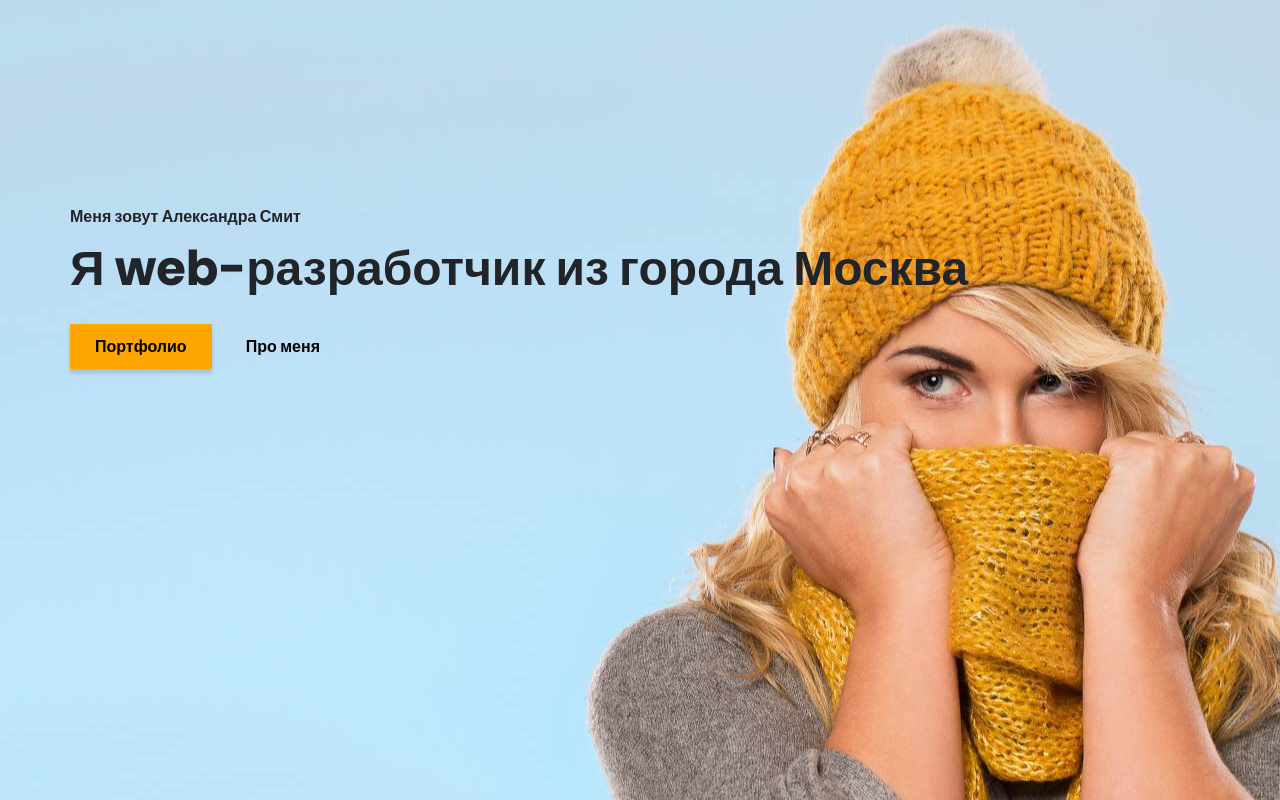
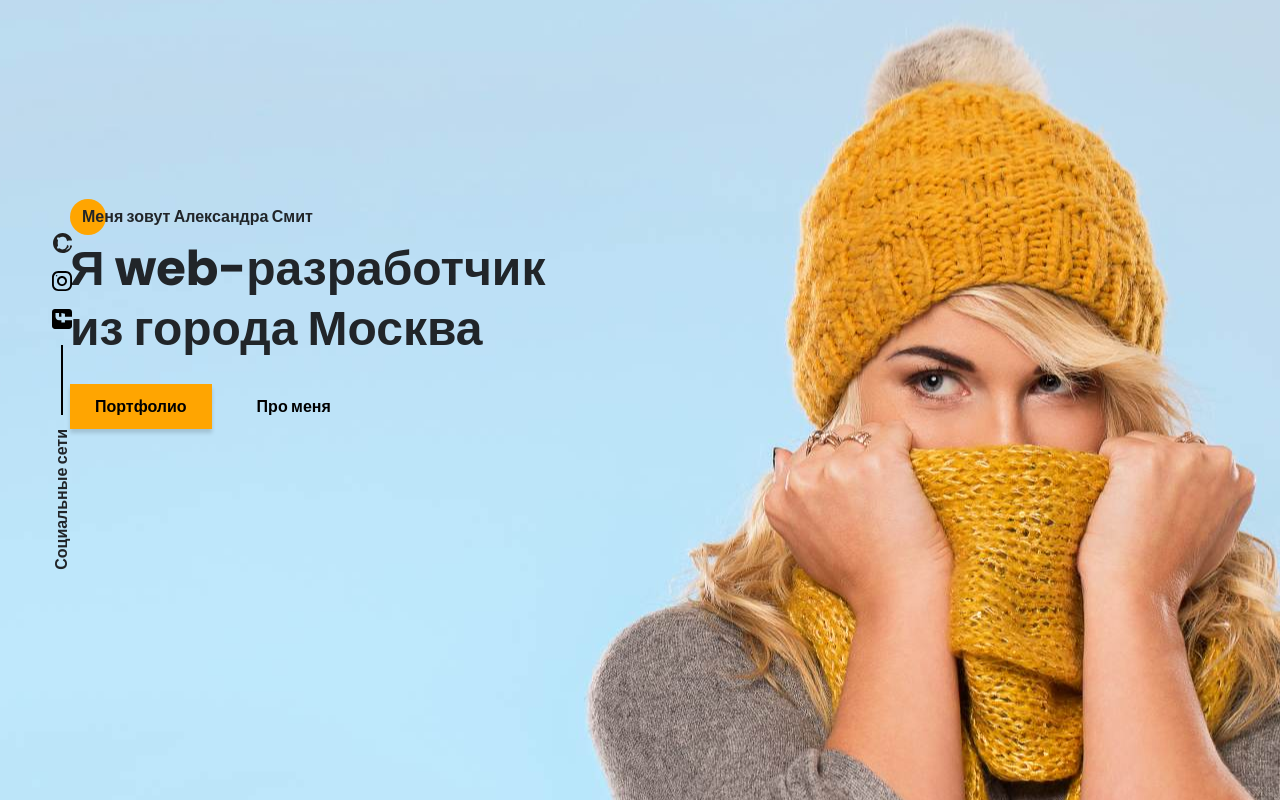
Before and after one commit to vrbdas/Portfolio, a website: page src/index.html in a window 1280 px wide. Drawn offline with nearby package versions, Linux system fonts and the light colour scheme; files that its build step writes are made by us from their sources; files whose address does not match are found by name.

Commit message:
31.01.2023_2

```diff
--- a/src/index.html
+++ b/src/index.html
@@ -30,13 +30,20 @@
 	<link rel="stylesheet" href="css/style.min.css">
 </head>
 <body>
+	<aside class="sidepanel">
+		<a href="#" class="sidepanel__link"><img src="icons/Github.svg" alt="github"></a>
+		<a href="#" class="sidepanel__link"><img src="icons/Instagram.svg" alt="instagram"></a>
+		<a href="#" class="sidepanel__link"><img src="icons/Facebook.svg" alt="facebook"></a>
+		<div class="sidepanel__divider"></div>
+		<div class="sidepanel__text">Социальные сети</div>
+	</aside>
 	<section class="promo">
 		<div class="container">
 			<div class="title title_fs16 promo__subtitle">Меня зовут Александра Смит</div>
 			<h1 class="title title_fs48 promo__title">Я web-разработчик из города Москва</h1>
 			<div class="promo__btns">
 				<a href="#" class="promo__link btn">Портфолио</a>
-				<a href="#" class="promo__link">Про меня</a>
+				<a href="#" class="promo__link btn btn_transparent">Про меня</a>
 			</div>
 		</div>
 	</section>
--- a/src/sass/base/_mixins.scss
+++ b/src/sass/base/_mixins.scss
@@ -0,0 +1,13 @@
+@mixin before_circle {
+	&:before {
+		content: '';
+		width: 36px;
+		height: 36px;
+		border-radius: 100%;
+		background: $main-color;
+		position: absolute;
+		z-index: -1;
+		left: 0;
+		top: -25%;
+	}
+}
--- a/src/sass/blocks/_buttons.scss
+++ b/src/sass/blocks/_buttons.scss
@@ -5,4 +5,8 @@
     display: flex;
     align-items: center;
     padding: 12px 25px;
+    &_transparent {
+        background: none;
+        box-shadow: none;
+    }
 }
--- a/src/sass/blocks/_promo.scss
+++ b/src/sass/blocks/_promo.scss
@@ -4,16 +4,21 @@
 	background: url('../img/Background.png') 50% 50%/cover no-repeat;
 	padding-top: 205px;
 	&__subtitle {
+		position: relative;
 		margin-bottom: 10px;
+		padding-left: 12px;
+		@include before_circle;
+		z-index: 2;
 	}
 	&__title {
 		margin-bottom: 25px;
+		max-width: 520px;
 	}
 	&__btns {
 		display: flex;
-        justify-content: space-between;
+		justify-content: flex-start;
 		align-items: center;
-        max-width: 250px;
+		gap: 20px;
 	}
 	&__link {
 		color: #000;
--- /dev/null
+++ b/src/sass/blocks/_sidepanel.scss
@@ -0,0 +1,23 @@
+.sidepanel {
+    position: fixed;
+    top: 230px;
+    left: 50px;
+    height: 340px;
+    display: flex;
+    flex-direction: column;
+    justify-content: space-between;
+    align-items: center;
+    z-index: 3;
+    &__divider {
+        width: 2px;
+        height: 70px;
+        background-color: black;
+    }
+    &__text {
+        writing-mode: vertical-rl;
+        transform: scale(-1);
+        font-weight: 700;
+        font-size: 16px;
+        line-height: 24px;
+    }
+}
--- a/src/sass/style.scss
+++ b/src/sass/style.scss
@@ -18,6 +18,7 @@
 @import 'blocks/promo';
 @import 'blocks/title';
 @import 'blocks/buttons';
+@import 'blocks/sidepanel';
 
 
 
```
Also changed, not shown: dist/css/style.min.css, dist/icons/Facebook.svg (added), dist/icons/Github.svg (added), dist/icons/Instagram.svg (added), dist/index.html, src/icons/Facebook.svg (added), src/icons/Github.svg (added), src/icons/Instagram.svg (added). Lines whose indentation alone changed are shown as unchanged.
